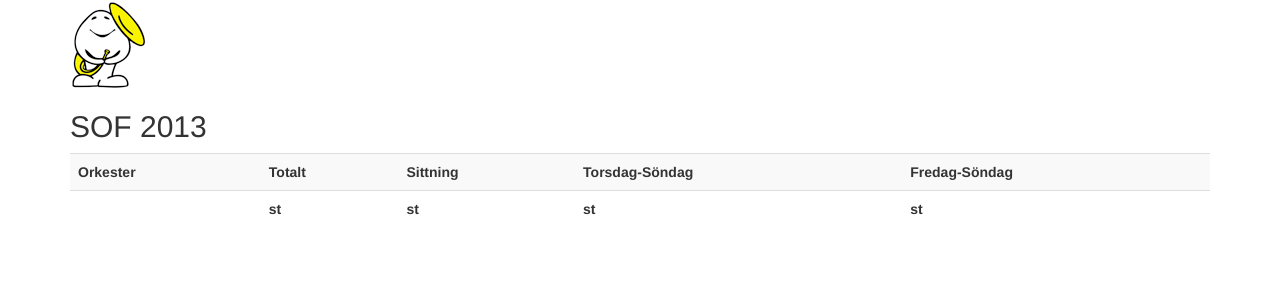
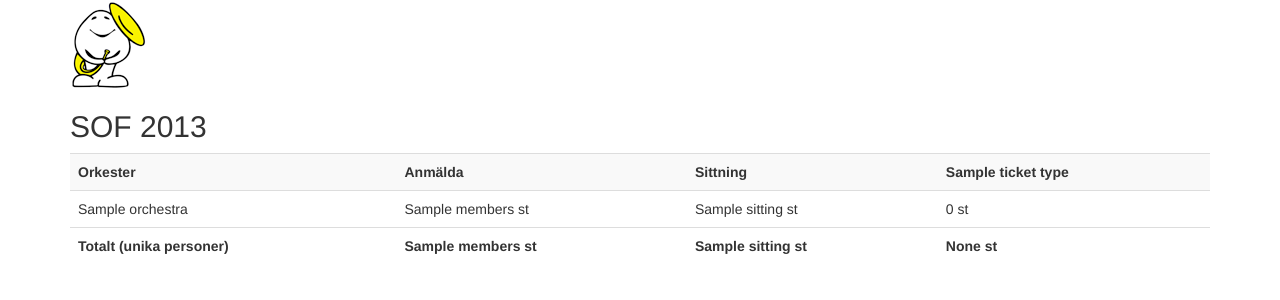
Before and after one commit to LinTek/SOF13, a Django app: template anmalan/sof/templates/orkester/stats.html in a window 1280 px wide. Shown: the top 300 px of the page. Run offline with Django 3.2, Linux system fonts and the light colour scheme; the template is opened without the code that fills it: most values are stand-ins (such as "Sample title", 1, 10 or a date in 2020); lists and menus that the app fills with data are empty; some libraries are stand-ins or nearby versions.

Commit message:
Added stats

```diff
--- a/anmalan/sof/orkester/templatetags/utils.py
+++ b/anmalan/sof/orkester/templatetags/utils.py
@@ -15,6 +15,11 @@
     return Orchestra._meta.get_field(field).verbose_name
 
 
+@register.filter(name='get')
+def _get(dic, name):
+    return dic.get(name)
+
+
 @register.filter(name='getattr')
 def _getattr(obj, name):
     display_attr = 'get_%s_display' % name
--- a/anmalan/sof/templates/orkester/stats.html
+++ b/anmalan/sof/templates/orkester/stats.html
@@ -5,24 +5,37 @@
 <table class="table table-striped">
     <tr>
         <th>Orkester</th>
-        <th>Totalt</th>
+        <th>Anmälda</th>
         <th>Sittning</th>
-        <th>Torsdag-Söndag</th>
-        <th>Fredag-Söndag</th>
+
+        {% for ttype, name in ticket_types  %}
+            <th>{{ name }}</th>
+        {% endfor %}
     </tr>
 
 {% for orchestra in orchestras %}
+    <tr>
+        <td>{{ orchestra }}</td>
+        <td>{{ orchestra.totals.members }} st</td>
+        <td>{{ orchestra.totals.sitting }} st</td>
 
+        {% for ttype, name in ticket_types  %}
+            <td>{{ orchestra.totals|get:ttype|default_if_none:0 }} st</td>
+        {% endfor %}
+    </tr>
 {% endfor %}
 
     <tfoot>
         <tr>
-            <th></th>
-            <th> st</th>
-            <th> st</th>
-            <th> st</th>
-            <th> st</th>
+            <th>Totalt (unika personer)</th>
+            <th>{{ totals.members }} st</th>
+            <th>{{ totals.sitting }} st</th>
+
+            {% for ttype, name in ticket_types  %}
+                <th>{{ totals|get:ttype }} st</th>
+            {% endfor %}
         </tr>
     </tfoot>
 </table>
+
 {% endblock content %}
```
Also changed, not shown: anmalan/sof/orkester/views.py (+26 -3 lines).
